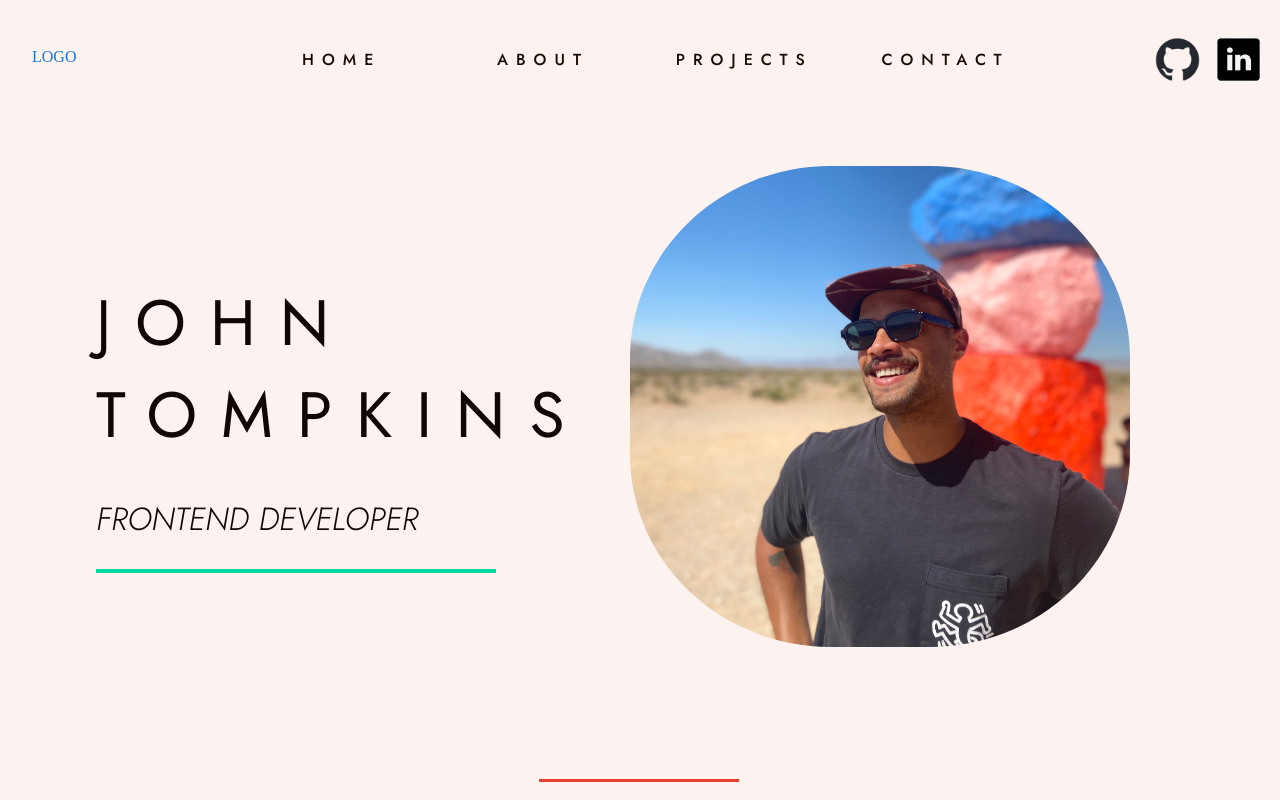
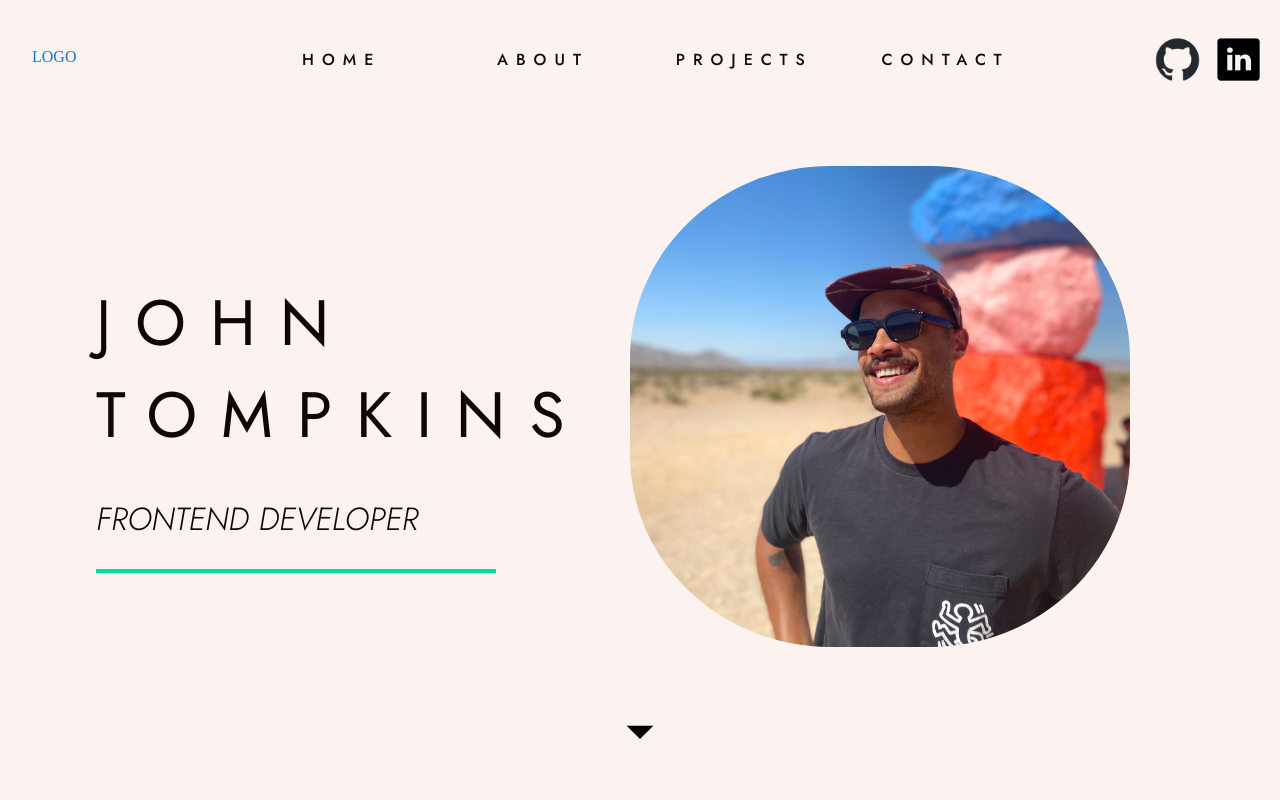
Before and after one commit to jtompkins415/portfolio_site, a React (Vite) app: page / in a window 1280 px wide. Shown: the top 800 px of the page. Built offline with nearby package versions, Linux system fonts and the light colour scheme.

Commit message:
add icon for clear UI

```diff
--- a/src/HeroBanner/HeroBanner.css
+++ b/src/HeroBanner/HeroBanner.css
@@ -94,6 +94,12 @@
 
 }
 
+.hero-icon-container {
+    margin-top: -5rem;
+    opacity: 0;
+    transition: opacity 1s ease-in-out 2.7s;
+}
+
 .fade-in-title {
     width: 600px;
     opacity: 1;
@@ -113,3 +119,7 @@
     opacity: 1;
     left: 15rem;
 }
+
+.fade-in-icon {
+    opacity: 1;
+}
--- a/src/HeroBanner/HeroBanner.jsx
+++ b/src/HeroBanner/HeroBanner.jsx
@@ -1,4 +1,5 @@
-import React, {useState, useRef, useEffect} from 'react';
+import React, {useState, useEffect} from 'react';
+import ArrowDropDownIcon from '@mui/icons-material/ArrowDropDown';
 import './HeroBanner.css';
 
 function HeroBanner(){
@@ -10,6 +11,7 @@ function HeroBanner(){
 
 
     return (
+        <div className='hero-banner-container'>
             <div className={`hero-container ${isVisible ? 'fade-in' : ''}`}>
                 <div className={`hero-title ${isVisible ? 'fade-in-title' : ''}`}>
                     <h1 className={`hero-title ${isVisible ? 'fade-in-title' : ''}`}>John Tompkins</h1>
@@ -22,6 +24,11 @@ function HeroBanner(){
                     <img src='src/assets/newProfPic.jpg'/>
                 </div>
             </div>
+            <div className={`hero-icon-container ${isVisible ? 'fade-in-icon' : ''}`}>
+                <ArrowDropDownIcon style={{fontSize: '4rem'}} />
+            </div>
+        </div>
+
     )
 };
 
```
Lines whose indentation alone changed are shown as unchanged.
